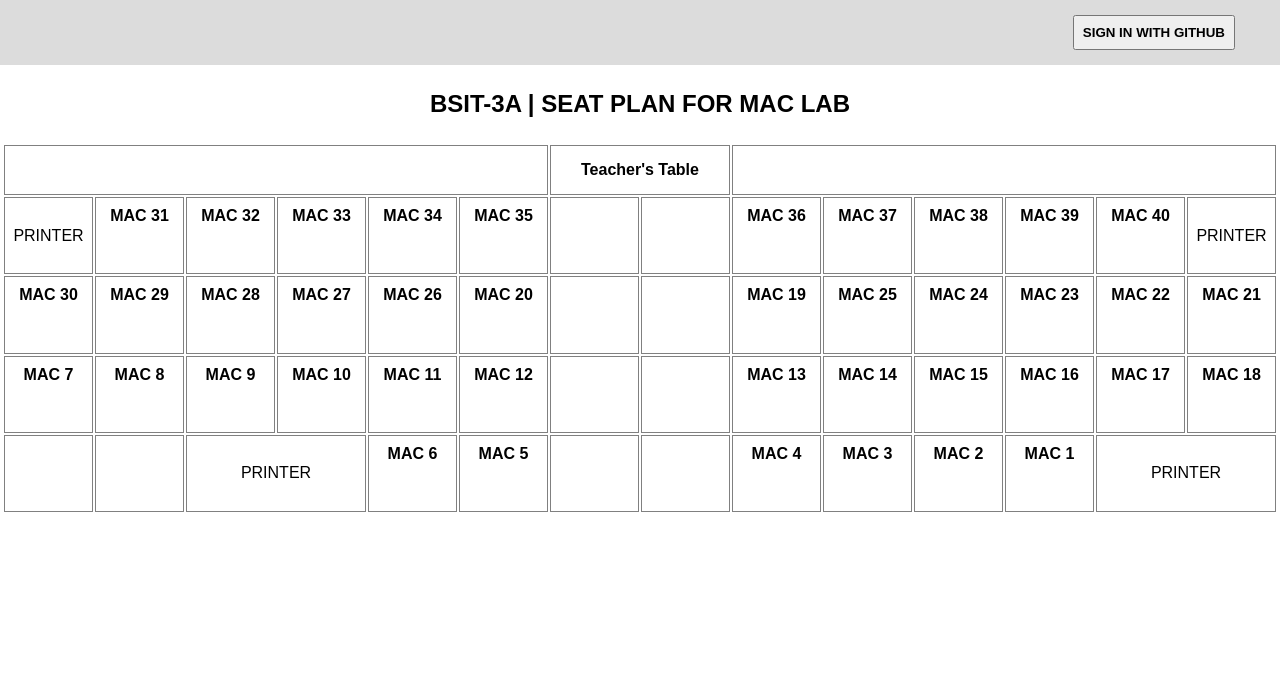
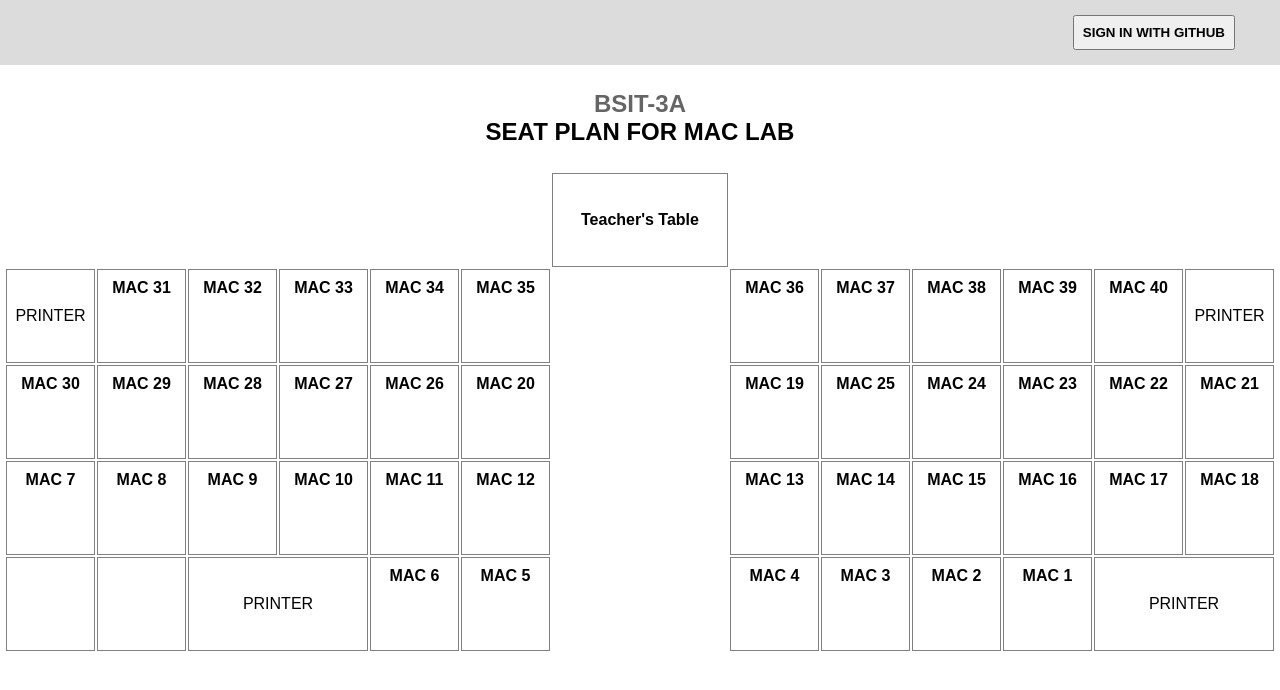
Before and after one commit to kulotsystems/maclab-bsit3a-2023, a React (Vite) app: page / in a window 1280 px wide. Shown: the top 690 px of the page. Built offline with nearby package versions, Linux system fonts and the light colour scheme; no server answers; the database is empty.

Commit message:
Improve some styles.

```diff
--- a/src/components/Lab.tsx
+++ b/src/components/Lab.tsx
@@ -122,7 +122,7 @@ export const Lab = () => {
                 </div>
             </header>
 
-            <h2 className="title">BSIT-3A | SEAT PLAN FOR MAC LAB</h2>
+            <h2 className="title"><span style={{opacity: 0.6}}>BSIT-3A</span><br/>SEAT PLAN FOR MAC LAB</h2>
 
             <main>
                 { seats && (
@@ -130,11 +130,11 @@ export const Lab = () => {
                         <table>
                             <thead>
                                 <tr>
-                                    <th colSpan={6}></th>
+                                    <th colSpan={6} className="clear"></th>
                                     <th colSpan={2} align="center">
                                         Teacher's Table
                                     </th>
-                                    <th colSpan={6}></th>
+                                    <th colSpan={6} className="clear"></th>
                                 </tr>
                             </thead>
                             <tbody>
@@ -146,8 +146,8 @@ export const Lab = () => {
                                     <td><Seat seat={seats.mac33} upd={upd}/></td>
                                     <td><Seat seat={seats.mac34} upd={upd}/></td>
                                     <td><Seat seat={seats.mac35} upd={upd}/></td>
-                                    <td></td>
-                                    <td></td>
+                                    <td className="clear"></td>
+                                    <td className="clear"></td>
                                     <td><Seat seat={seats.mac36} upd={upd}/></td>
                                     <td><Seat seat={seats.mac37} upd={upd}/></td>
                                     <td><Seat seat={seats.mac38} upd={upd}/></td>
@@ -164,8 +164,8 @@ export const Lab = () => {
                                     <td><Seat seat={seats.mac27} upd={upd}/></td>
                                     <td><Seat seat={seats.mac26} upd={upd}/></td>
                                     <td><Seat seat={seats.mac20} upd={upd}/></td>
-                                    <td></td>
-                                    <td></td>
+                                    <td className="clear"></td>
+                                    <td className="clear"></td>
                                     <td><Seat seat={seats.mac19} upd={upd}/></td>
                                     <td><Seat seat={seats.mac25} upd={upd}/></td>
                                     <td><Seat seat={seats.mac24} upd={upd}/></td>
@@ -182,8 +182,8 @@ export const Lab = () => {
                                     <td><Seat seat={seats.mac10} upd={upd}/></td>
                                     <td><Seat seat={seats.mac11} upd={upd}/></td>
                                     <td><Seat seat={seats.mac12} upd={upd}/></td>
-                                    <td></td>
-                                    <td></td>
+                                    <td className="clear"></td>
+                                    <td className="clear"></td>
                                     <td><Seat seat={seats.mac13} upd={upd}/></td>
                                     <td><Seat seat={seats.mac14} upd={upd}/></td>
                                     <td><Seat seat={seats.mac15} upd={upd}/></td>
@@ -199,8 +199,8 @@ export const Lab = () => {
                                     <td colSpan={2}>PRINTER</td>
                                     <td><Seat seat={seats.mac6} upd={upd}/></td>
                                     <td><Seat seat={seats.mac5} upd={upd}/></td>
-                                    <td></td>
-                                    <td></td>
+                                    <td className="clear"></td>
+                                    <td className="clear"></td>
                                     <td><Seat seat={seats.mac4} upd={upd}/></td>
                                     <td><Seat seat={seats.mac3} upd={upd}/></td>
                                     <td><Seat seat={seats.mac2} upd={upd}/></td>
--- a/src/components/Seat.tsx
+++ b/src/components/Seat.tsx
@@ -96,7 +96,7 @@ export const Seat = (props: SeatProps) => {
             <h4 style={{marginTop: 0}}>MAC { seat.mac.num }</h4>
             { seat.student
                 ? (
-                    <div>
+                    <div className="content">
                         {
                             seat.student.name !== ''
                             ? <small>{seat.student.name}</small>
@@ -106,7 +106,7 @@ export const Seat = (props: SeatProps) => {
                     </div>
                 )
                 : (
-                    <div>
+                    <div className="content">
                         <p>&nbsp;</p>
                         { user && (
                             <div>
--- a/src/index.css
+++ b/src/index.css
@@ -54,11 +54,14 @@ main > table td {
     text-align: center;
     table-layout: fixed;
     word-break: break-word;
+    height: 90px;
+    min-height: 90px;
+    overflow: hidden;
 }
 
-main > table > thead > tr th,
-main > table > thead > tr td {
-    padding: 15px 0;
+main > table th.clear,
+main > table td.clear {
+    border: 0;
 }
 
 p {
@@ -67,6 +70,19 @@ p {
 
 .seat {
     padding: 8px 2px;
+    display: flex;
+    flex-direction: column;
+    height: 100%;
+    justify-content: space-between;
+}
+
+.seat h4 {
+    padding-top: 8px;
+    margin: 0;
+}
+
+.seat > .content {
+    padding-bottom: 4px;
 }
 
 .seat.taken {
@@ -76,3 +92,14 @@ p {
 .seat.taken.self {
     background: lightgreen;
 }
+
+.seat button {
+    color: darkgreen;
+    background: lightgreen;
+    border: 1px solid green;
+}
+
+small {
+    font-size: 11px;
+    line-height: 0.9;
+}
```
